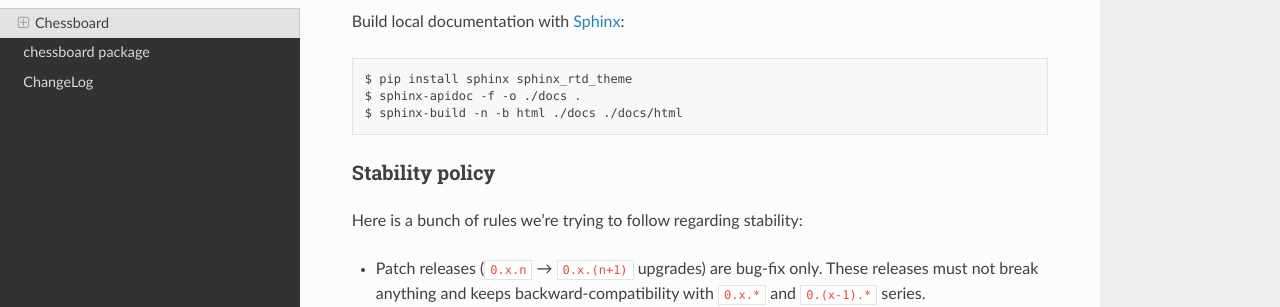
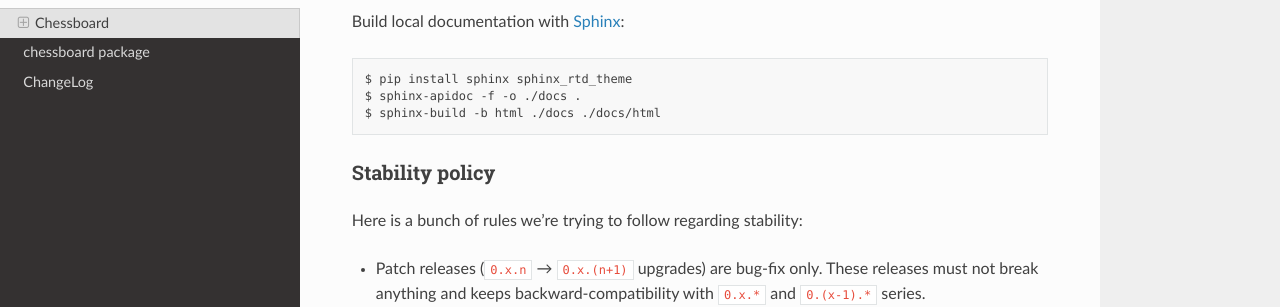
Before and after one commit to kdeldycke/chessboard, a Sphinx documentation site: the page built from docs/readme.rst, in a window 1280 px wide and 900 px high, scrolled down 5365 px. Shown: the part 154-461 px from the top of the window. Built offline with Sphinx 7.4.7 and the Read the Docs theme 2.0.0, drawn with Linux system fonts in a browser that asks for light colours.

```diff
--- a/README.rst
+++ b/README.rst
@@ -308,7 +308,7 @@ Build local documentation with `Sphinx <http://www.sphinx-doc.org>`_:
 
     $ pip install sphinx sphinx_rtd_theme
     $ sphinx-apidoc -f -o ./docs .
-    $ sphinx-build -n -b html ./docs ./docs/html
+    $ sphinx-build -b html ./docs ./docs/html
 
 
 Stability policy
--- a/docs/conf.py
+++ b/docs/conf.py
@@ -24,6 +24,8 @@ version = release = chessboard.__version__
 
 exclude_patterns = ['_build', 'Thumbs.db', '.DS_Store']
 
+nitpicky = True
+
 # Enforce Google style docstrings.
 napoleon_google_docstring = True
 napoleon_numpy_docstring = False
```
